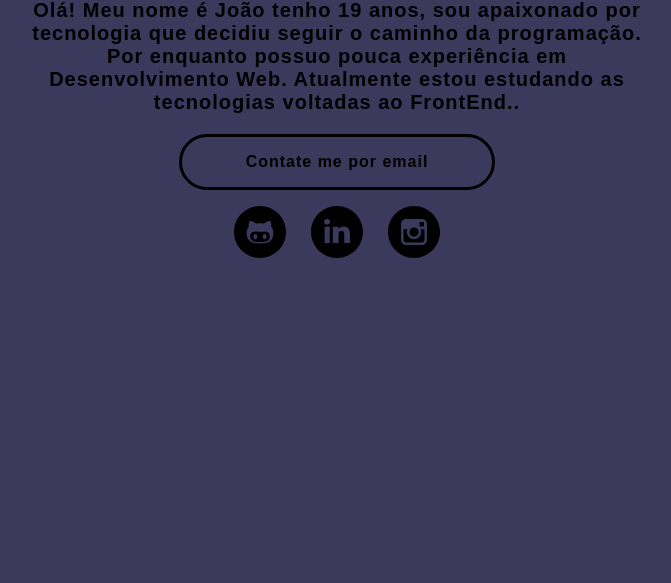
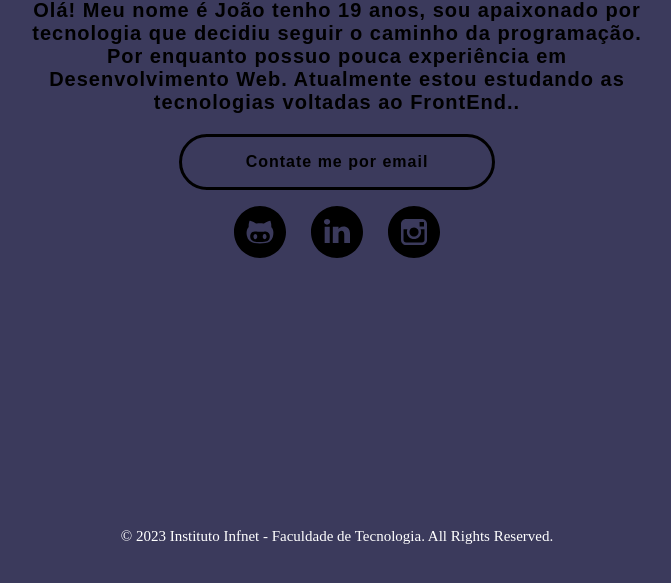
Before and after one commit to joaovipinheiro/MyPage, a plain HTML site: page index.html in a window 1280 px wide. Shown: the part 325-908 px from the top of the page, without its empty margins (303-974 px from the left). Before the commit the page ends 800 px from the top, so only its background shows below. Drawn offline with Linux system fonts and the light colour scheme; files whose address does not match are found by name; a web font is replaced by a local one.

Commit message:
Adição do footer

```diff
--- a/index.html
+++ b/index.html
@@ -39,7 +39,11 @@
   </main>
 
   <!-- Footer -->
-  <footer class="footer"></footer>
+  <footer class="footer">
+    <div class="footer-container">
+          <span style="letter-spacing:normal;">© 2023 Instituto Infnet - Faculdade de Tecnologia. All Rights Reserved.</span>
+    </div>
+  </footer>
 
 </body>
 
--- a/style.css
+++ b/style.css
@@ -130,3 +130,21 @@ h3 {
 .icons .link:nth-child(3) {
     background-image: url(/assets//instagram-round-svgrepo-com.svg)
 }
+
+/* Footer */
+
+.footer-container {
+    color: white;
+    font-family: 'Quando', serif;
+    font-size: 15px;
+    margin-block-start: 20em;
+    margin-block-end: 20em;
+    margin-inline-start: 20em;
+    margin-inline-end: 20em;
+    text-align: center;
+    position: relative;
+    box-sizing: border-box;
+    justify-content: center;
+    flex-direction: column;
+    padding: 90px;
+}
```
